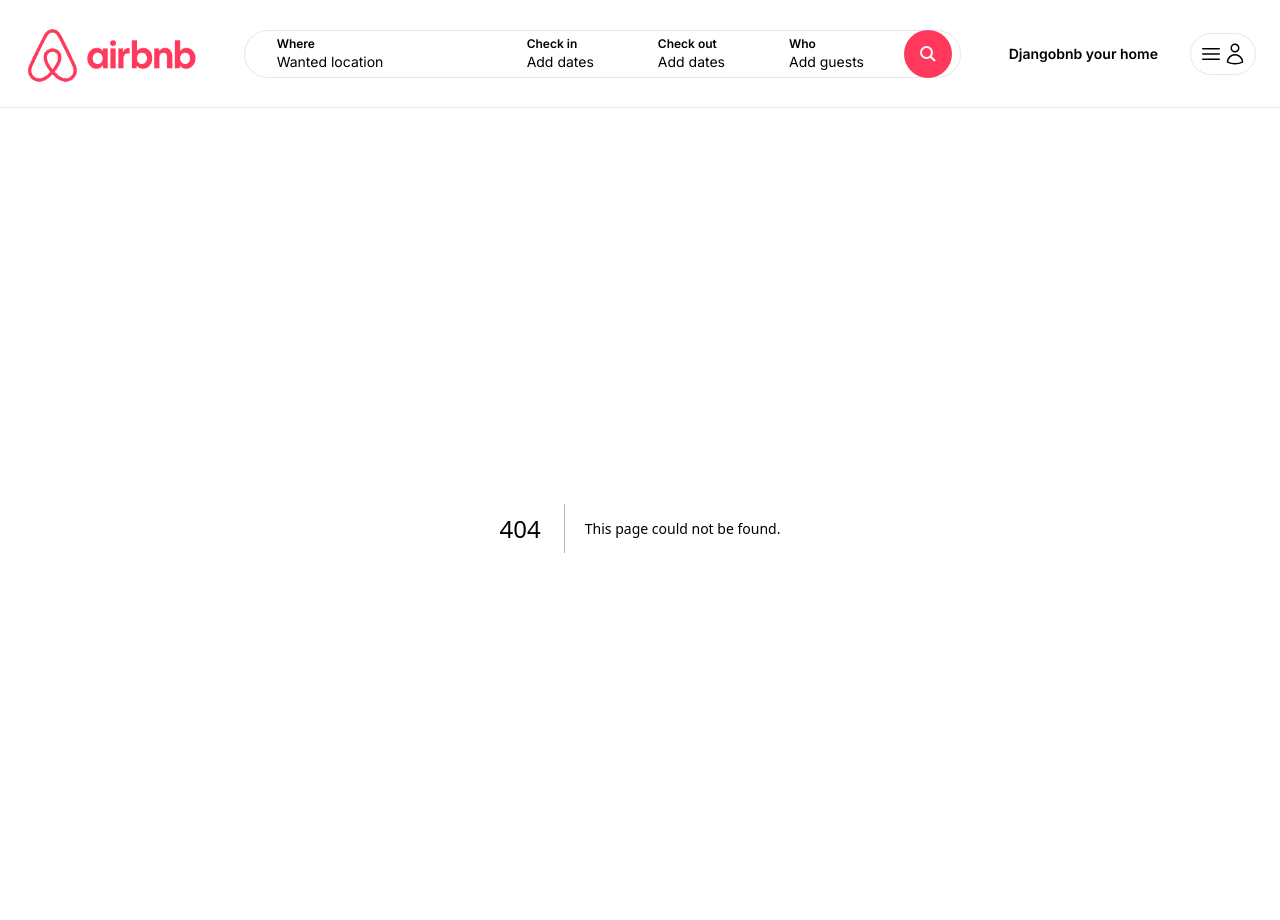
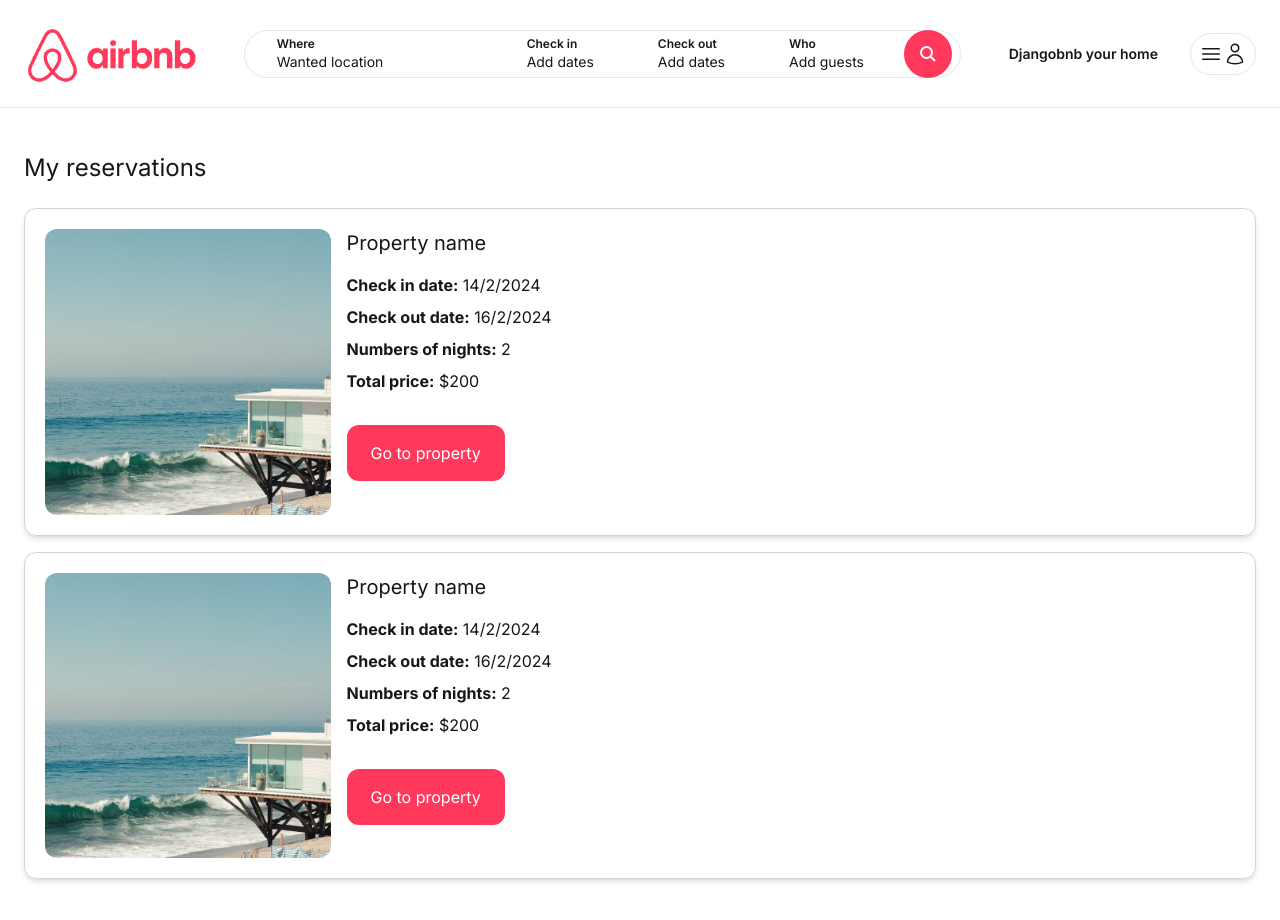
Before and after one commit to PacoDeLuis/Fronted-Clone-de-Airbnb, a Next.js app: page /myreservations in a window 1280 px wide. Before the commit this address had no page. Shown: the top 920 px of the page. Built offline with nearby package versions, Linux system fonts and the light colour scheme.

Commit message:
06 my reservations

```diff
--- /dev/null
+++ b/app/myreservations/page.tsx
@@ -0,0 +1,60 @@
+import Image from "next/image";
+import ContactButton from "../components/ContactButton";
+import PropertyList from "../components/properties/PropertyList";
+
+const MyReservationsPage = () => {
+    return (
+        <main className="max-w-[1500px] mx-auto px-6 pb-6">
+            <h1 className="my-6 text-2xl">My reservations</h1>
+            <div className="space-y-4">
+                <div className="p-5 grid grid-cols-1 md:grid-cols-4 gap-4 shadow-md border border-gray-300 rounded-xl">
+                    <div className="col-span-1">
+                        <div className="relative overflow-hidden aspect-square rounded-xl">
+                            <Image
+                                fill
+                                src='/beach_1.jpg'
+                                className="hover:scale-110 object-cover transition h-full w-full"
+                                alt="Beach house"
+                            />
+                        </div>
+                    </div>
+                    <div className="col-span-1 md:col-span-3">
+                        <h2 className="mb-4 text-xl">Property name</h2>
+                        <p className="mb-2"><strong>Check in date:</strong> 14/2/2024</p>
+                        <p className="mb-2"><strong>Check out date:</strong> 16/2/2024</p>
+                        <p className="mb-2"><strong>Numbers of nights:</strong> 2</p>
+                        <p className="mb-2"><strong>Total price:</strong> $200</p>
+                        <div className="mt-6 inline-block cursor-pointer py-4 px-6 bg-airbnb text-white rounded-xl">
+                            Go to property
+                        </div>
+                    </div>
+                </div>
+                <div className="p-5 grid grid-cols-1 md:grid-cols-4 gap-4 shadow-md border border-gray-300 rounded-xl">
+                    <div className="col-span-1">
+                        <div className="relative overflow-hidden aspect-square rounded-xl">
+                            <Image
+                                fill
+                                src='/beach_1.jpg'
+                                className="hover:scale-110 object-cover transition h-full w-full"
+                                alt="Beach house"
+                            />
+                        </div>
+                    </div>
+                    <div className="col-span-1 md:col-span-3">
+                        <h2 className="mb-4 text-xl">Property name</h2>
+                        <p className="mb-2"><strong>Check in date:</strong> 14/2/2024</p>
+                        <p className="mb-2"><strong>Check out date:</strong> 16/2/2024</p>
+                        <p className="mb-2"><strong>Numbers of nights:</strong> 2</p>
+                        <p className="mb-2"><strong>Total price:</strong> $200</p>
+                        <div className="mt-6 inline-block cursor-pointer py-4 px-6 bg-airbnb text-white rounded-xl">
+                            Go to property
+                        </div>
+                    </div>
+                </div>
+            </div>
+
+        </main>
+            )
+
+}
+export default MyReservationsPage;
```
